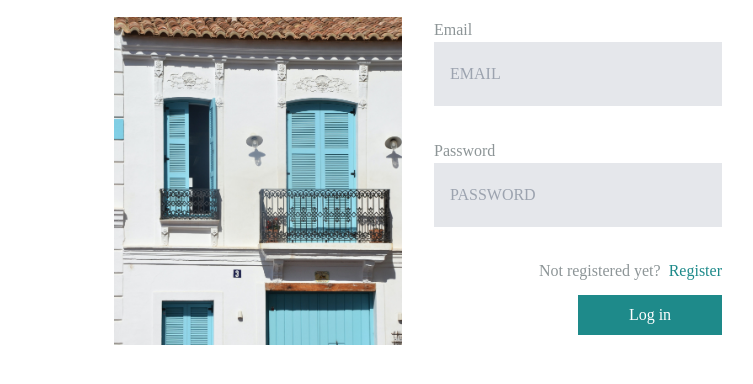
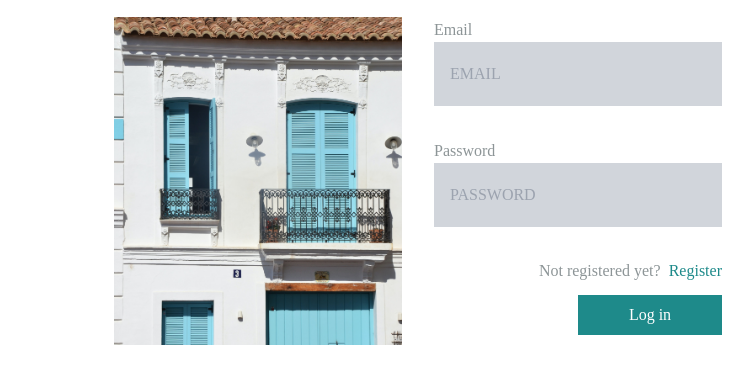
Before and after one commit to Karlova-Lesia/hazlo, a React app: page /login in a window 1280 px wide. Shown: the part 226-610 px from the top of the page, without its empty margins (222-975 px from the left). Built offline with nearby package versions, Linux system fonts and the light colour scheme; no server answers.

Commit message:
Change styles for inputs

```diff
--- a/src/components/common/Input/styles.scss
+++ b/src/components/common/Input/styles.scss
@@ -3,9 +3,10 @@
 }
 
 .input {
-  @apply text-base font-ptm w-full h-16 bg-gray-200 text-gray-700 border-none py-3 px-4 mb-8
-  focus:outline-lightgrey hover:bg-gray-300 focus:bg-white;
+  @apply text-lightgrey font-ptm w-full h-16 bg-gray-300 border-none py-3 px-4 mb-8
+  outline-0 hover:bg-gray-100 focus:bg-white;
 }
+
 .input::placeholder {
   @apply uppercase;
 }
```
Also changed, not shown: src/components/common/Input/Input.js (+7 -1 lines).
